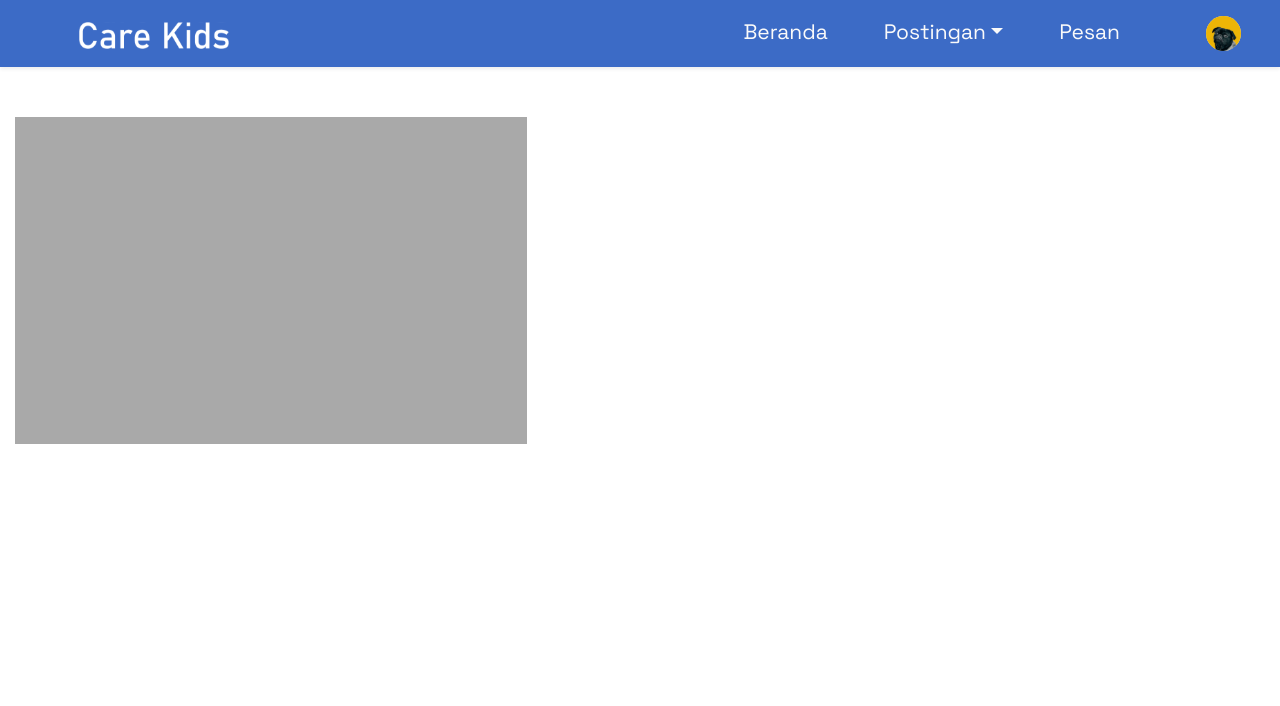
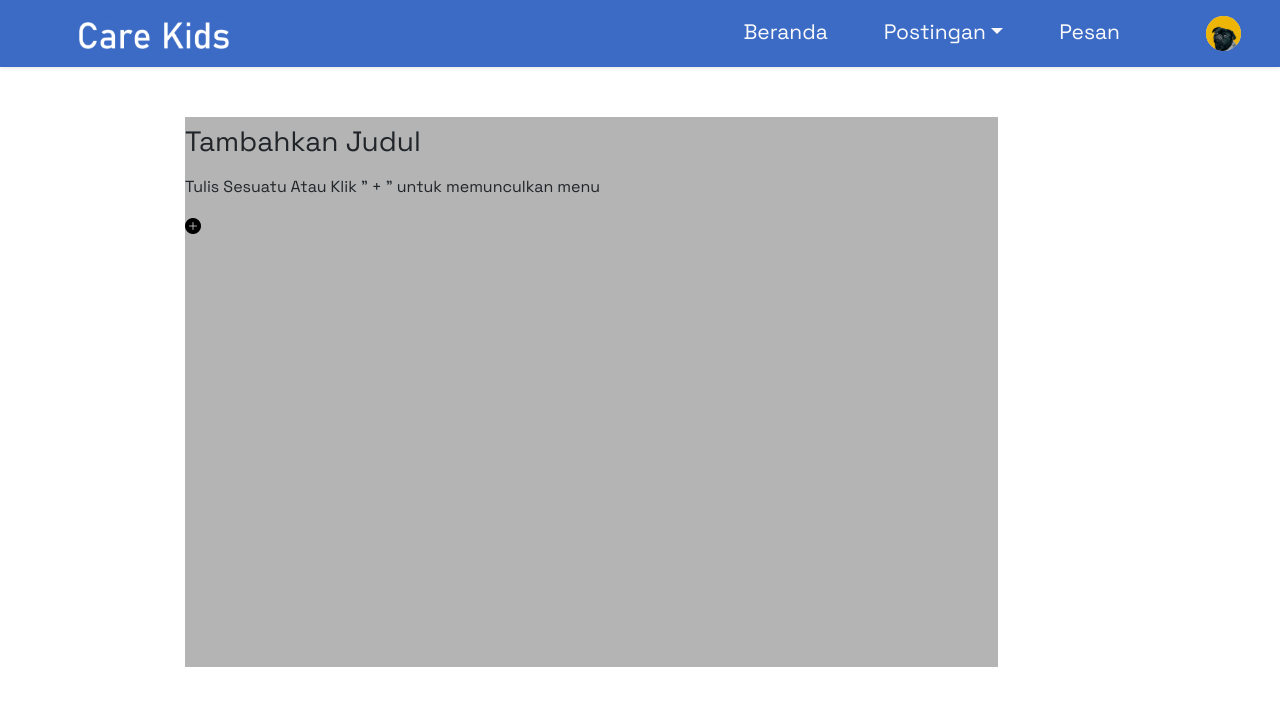
Before and after one commit to ImamBuhori07/AplikasiCarekids, an Angular app: page /TambahPostingan in a window 1280 px wide. Shown: the top 706 px of the page. Built offline with nearby package versions, Linux system fonts and the light colour scheme.

Commit message:
Merubah Component Login dan TambahPostingan

```diff
--- a/src/app/admin/login/login.component.html
+++ b/src/app/admin/login/login.component.html
@@ -26,7 +26,7 @@
                             <label for="password" class="form-label">Password</label>
                             <input type="password" class="form-control" id="password" placeholder="Enter your password">
                             <button class="showhide btn btn-link"><i class="bi bi-eye"></i></button>
-                            <button type="submit" class="signin btn-outline-light">Sign in</button>
+                            <button type="submit" class="signin btn-outline-light   ">Sign in</button>
                           </div>
                     </div>
                 </div>
--- a/src/app/admin/tambahpostingan/tambahpostingan.component.css
+++ b/src/app/admin/tambahpostingan/tambahpostingan.component.css
@@ -28,7 +28,8 @@
 
 .kotak {
     margin-top: 50px;
-    height: 327px;
-    width: 512px;
-    background-color: darkgrey;
+    margin-left: 170px;
+    height: 550px;
+    width: 813px;
+    background-color: #B4B4B4;
 }
--- a/src/app/admin/tambahpostingan/tambahpostingan.component.html
+++ b/src/app/admin/tambahpostingan/tambahpostingan.component.html
@@ -33,7 +33,9 @@
   <div class="tambah-data">
     <div class="container-fluid">
       <div class="kotak">
-
+        <h3 class="fw-bold pt-2">Tambahkan Judul</h3>
+        <p class="pt-2">Tulis Sesuatu Atau Klik " + " untuk memunculkan menu</p>
+        <a href="#"><i class="bi bi-plus-circle-fill" style="color: black;"></i></a>
       </div>
     </div>
   </div>
--- a/src/app/app.component.css
+++ b/src/app/app.component.css
@@ -18,7 +18,6 @@
 @media (min-width: 1200px) {
 
 }
-
 /* // XX-Large devices (larger desktops, 1400px and up) */
 @media (min-width: 1400px) {
 
```
